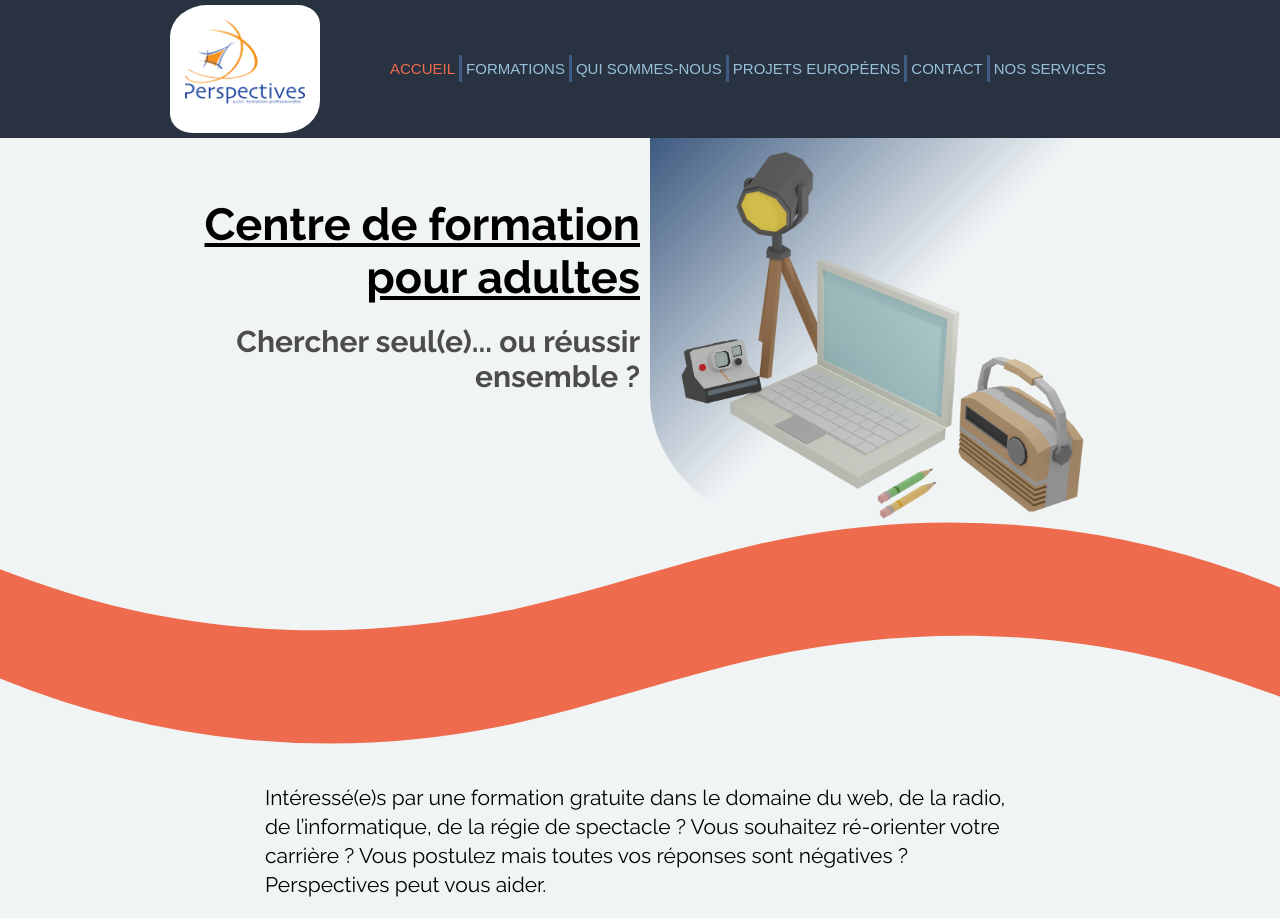
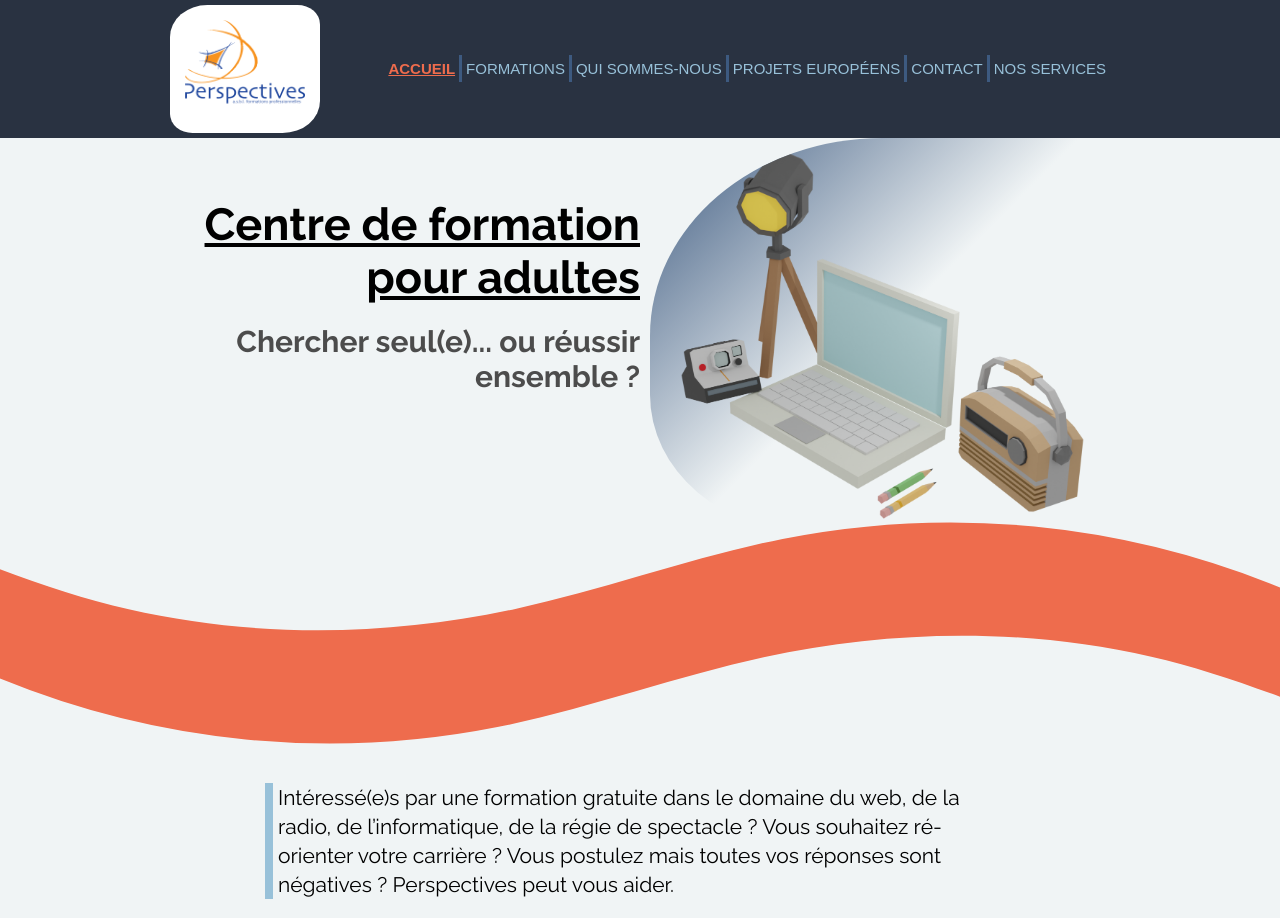
Before and after one commit to CleverAxel/perspective, a React (Create React App) app: page / in a window 1280 px wide. Shown: the top 918 px of the page. Built offline with nearby package versions, Linux system fonts and the light colour scheme.

Commit message:
add hover navbar

```diff
--- a/src/index.css
+++ b/src/index.css
@@ -43,10 +43,32 @@ a{
 
 .activeNav{
   color: var(--orange);
+  text-decoration: underline;
+  font-weight: bold;
 }
 
 .nonActiveNav{
-  color: var(--lightBlue)
+  position: relative;
+  color: var(--lightBlue);
+}
+
+.nonActiveNav::after{
+  content: '';
+  left:0;
+  right:0;
+  bottom: -3px;
+  margin-left: auto;
+  margin-right: auto;
+
+  position: absolute;
+  width: 0%;
+  height: 2px;
+  background-color: var(--blue);
+  transition: all 0.2s ease-in-out;
+}
+
+.nonActiveNav:hover::after{
+  width: 100%;
 }
 
 /*a:link {
--- a/src/pages/home/home.module.css
+++ b/src/pages/home/home.module.css
@@ -2,23 +2,6 @@
     max-width: 950px;
     margin: 0 auto;
     font-family: "Raleway";
-}
-
-.bannerContainer{
-    object-fit: contain;
-    width: 50%;
-    /*margin: 0 auto;*/
-    margin-left: auto;
-    align-self: flex-start;
-}
-
-.bannerContainer > img{
-    padding: 10px;
-    border-radius: 0 0 5% 35%;
-    background: rgb(240,244,245);
-    background: linear-gradient(315deg, rgba(240,244,245,1) 50%, rgba(61,90,128,1) 100%);
-    /*-webkit-box-shadow: -19px 8px 20px -4px rgba(0,0,0,0.63);
-    box-shadow: -19px 8px 20px -4px rgba(0,0,0,0.63);*/
 }
 
 .welcomeTitle{
@@ -47,6 +30,25 @@
     color: rgb(76, 76, 76);
 }
 
+.bannerContainer{
+    /*object-fit: contain;*/
+    width: 50%;
+    /*margin: 0 auto;*/
+    margin-left: auto;
+    align-self: flex-start;
+    border-radius: 50% 0 5% 35%;
+    overflow: hidden;
+}
+
+.bannerContainer > img{
+    padding: 10px;
+    /*border-radius: 50% 0 5% 35%;*/
+    background: rgb(240,244,245);
+    background: linear-gradient(315deg, rgba(240,244,245,1) 50%, rgba(61,90,128,1) 100%);
+    /*-webkit-box-shadow: -19px 8px 20px -4px rgba(0,0,0,0.63);
+    box-shadow: -19px 8px 20px -4px rgba(0,0,0,0.63);*/
+}
+
 .descriptionHomePage{
     margin: 0 auto;
     max-width: 750px;
@@ -55,4 +57,6 @@
 .descriptionHomePage > p{
     font-size: 21px;
     line-height: 29px;
+    border-left: 8px solid var(--lightBlue);
+    padding-left: 5px;
 }
--- a/src/sharedComponents/header/header.module.css
+++ b/src/sharedComponents/header/header.module.css
@@ -12,7 +12,6 @@
 
 .logoContainer{
     max-width: 150px;
-    object-fit: contain;
 }
 
 .logoContainer > img{
```
